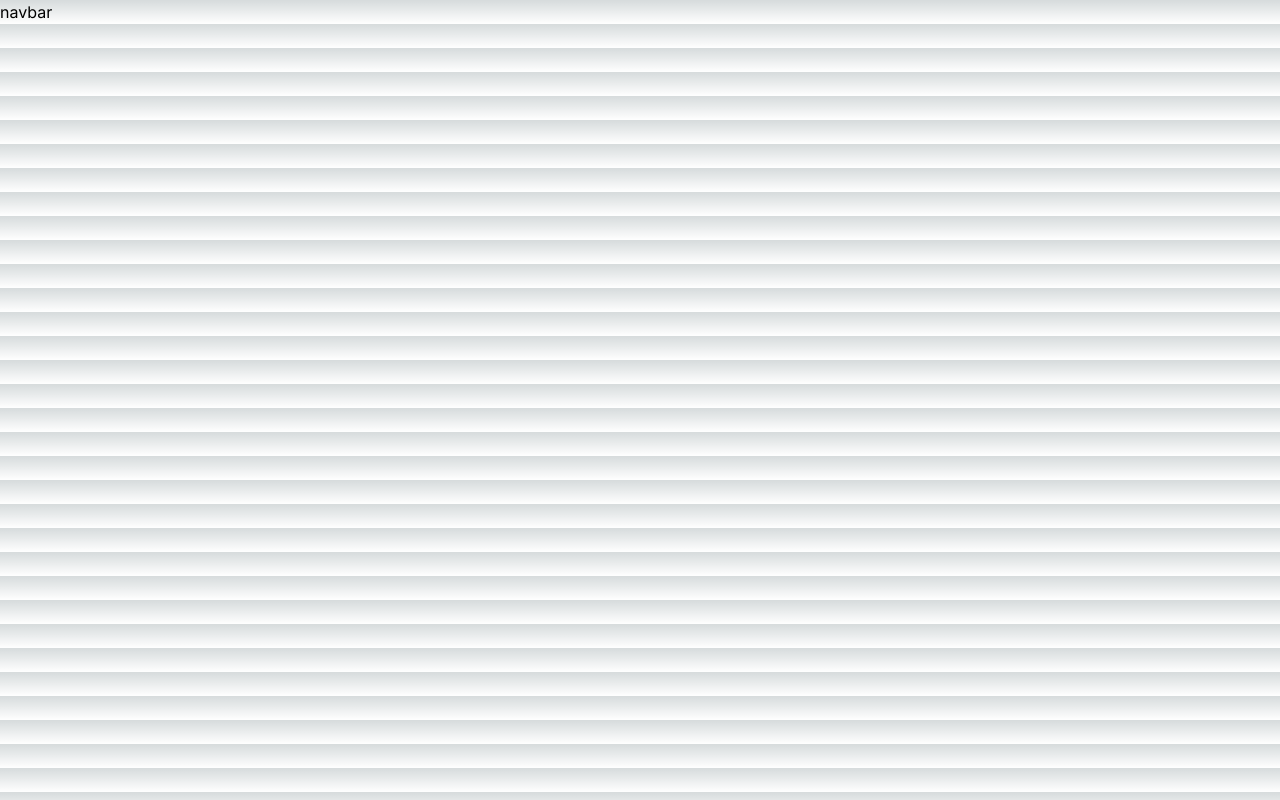
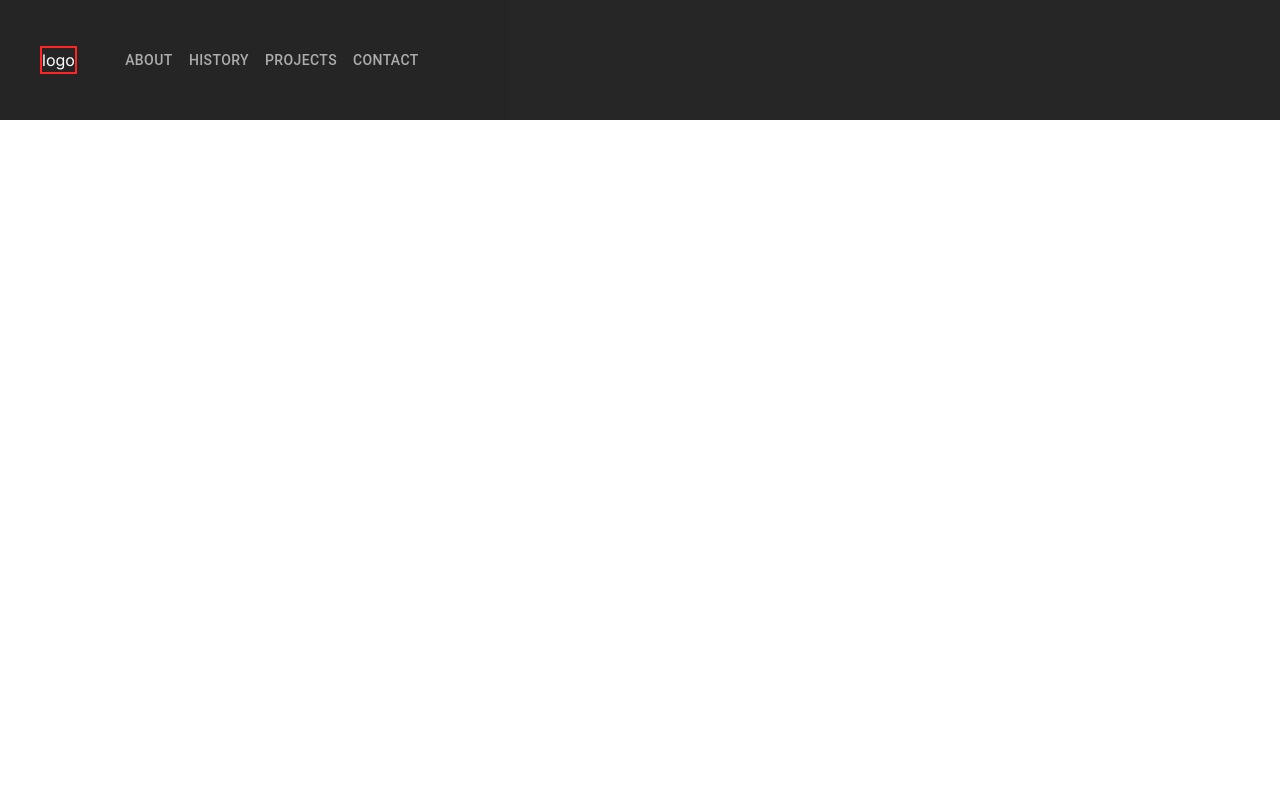
Before and after one commit to PSP-Spaceport-Avionics/Avionics-Website, a Next.js app: page / in a window 1280 px wide. Built offline with nearby package versions, Linux system fonts and the light colour scheme.

Commit message:
Navbar edits + create Purdue theme

```diff
--- a/app/globals.css
+++ b/app/globals.css
@@ -17,13 +17,8 @@
 }
 
 body {
-  color: rgb(var(--foreground-rgb));
-  background: linear-gradient(
-      to bottom,
-      transparent,
-      rgb(var(--background-end-rgb))
-    )
-    rgb(var(--background-start-rgb));
+	color: black;
+	background: white;
 }
 
 @layer utilities {
--- /dev/null
+++ b/app/navbar/NavBar.css
@@ -0,0 +1,11 @@
+.navBar {
+	background-color: black;
+	/*border: 2px solid red;*/
+	height: 120px;
+	opacity: 85%;
+	display: flex;
+}
+.logo {
+	color: white;
+	border: 2px solid red;
+}
--- a/app/navbar/Navbar.tsx
+++ b/app/navbar/Navbar.tsx
@@ -1,9 +1,70 @@
-import React from 'react'
+import React from 'react';
 
+import './NavBar.css';
+import Link from 'next/link';
+import { Button } from '@mui/material';
 function navbar() {
-  return (
-    <div>navbar</div>
-  )
+	return (
+		<nav className='navBar items-center'>
+			<div className='logo mx-10'>logo</div>
+			<div className='space-x-4'>
+				<Link href='/about'>
+					<Button
+						variant='text'
+						disableElevation
+						sx={{
+							color: 'secondary.main',
+							'&:hover': {
+								color: 'primary.main',
+								backgroundColor: 'black',
+							},
+						}}
+					>
+						About
+					</Button>
+					<Button
+						variant='text'
+						disableElevation
+						sx={{
+							color: 'secondary.main',
+							'&:hover': {
+								color: 'primary.main',
+								backgroundColor: 'black',
+							},
+						}}
+					>
+						History
+					</Button>
+					<Button
+						variant='text'
+						disableElevation
+						sx={{
+							color: 'secondary.main',
+							'&:hover': {
+								color: 'primary.main',
+								backgroundColor: 'black',
+							},
+						}}
+					>
+						Projects
+					</Button>
+					<Button
+						variant='text'
+						disableElevation
+						sx={{
+							color: 'secondary.main',
+							'&:hover': {
+								color: 'primary.main',
+								backgroundColor: 'black',
+							},
+						}}
+					>
+						Contact
+					</Button>
+				</Link>
+			</div>
+		</nav>
+	);
 }
 
-export default navbar
+export default navbar;
--- a/app/page.tsx
+++ b/app/page.tsx
@@ -1,10 +1,14 @@
-import NavBar from "./navbar/Navbar";
+'use client';
+import { ThemeProvider } from '@mui/material/styles';
+
+import theme from '../styles/theme';
+import NavBar from './navbar/Navbar';
 
 export default function Home() {
-  return (
-    <main>
-        <NavBar />
-        <body></body>
-    </main>
-  );
+	return (
+		<ThemeProvider theme={theme}>
+			<NavBar />
+			<body></body>
+		</ThemeProvider>
+	);
 }
--- /dev/null
+++ b/styles/theme.tsx
@@ -0,0 +1,15 @@
+import { createTheme } from '@mui/material/styles';
+import { yellow, grey } from '@mui/material/colors';
+
+// Define your custom theme
+const theme = createTheme({
+	palette: {
+		primary: {
+			main: yellow[700],
+		},
+		secondary: {
+			main: grey[500],
+		},
+	},
+});
+export default theme;
```
Also changed, not shown: app/layout.tsx (+7 -7 lines), 1 other file (tests, documents, lock files or other folders). Lines whose indentation alone changed are shown as unchanged.
